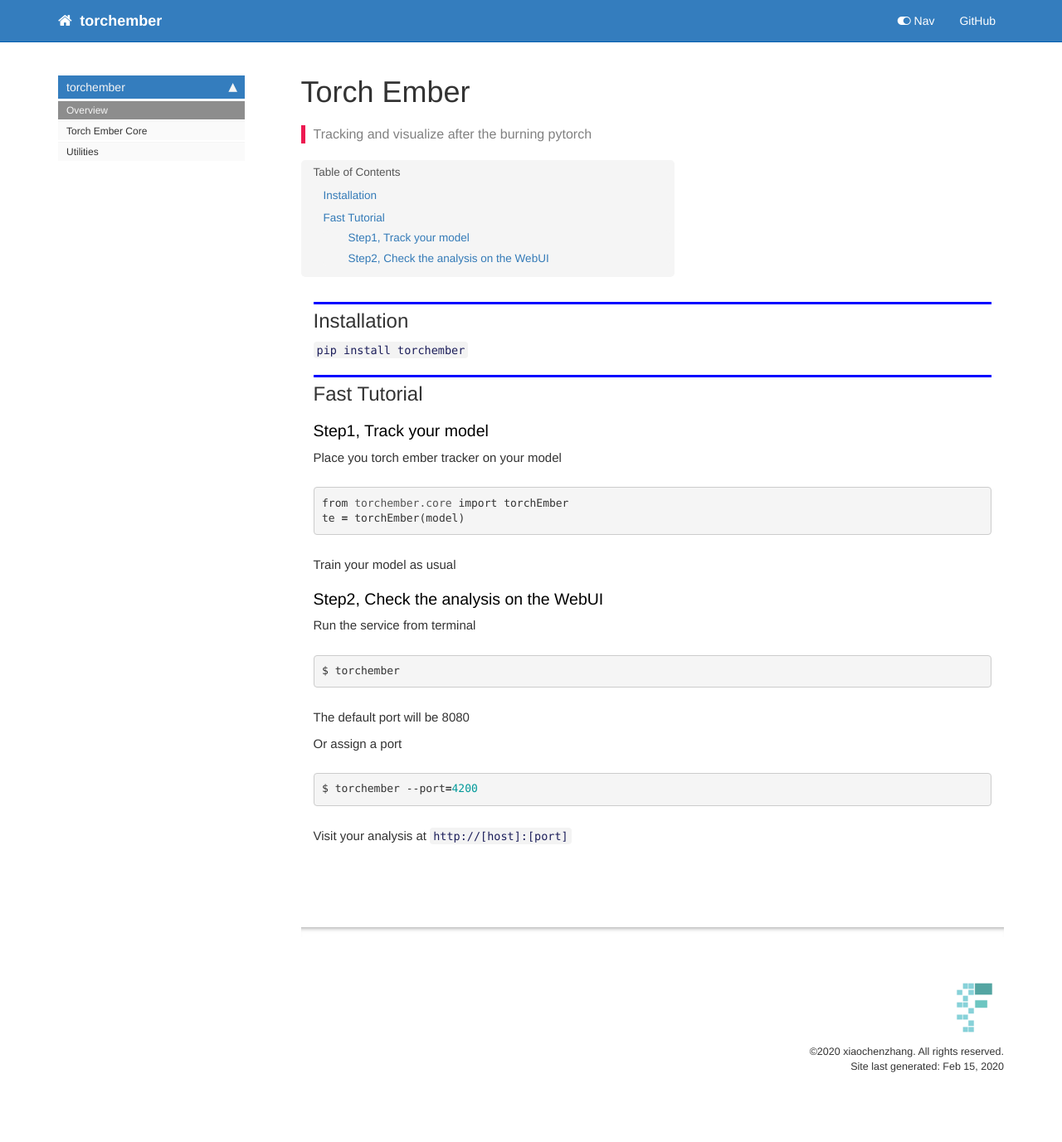
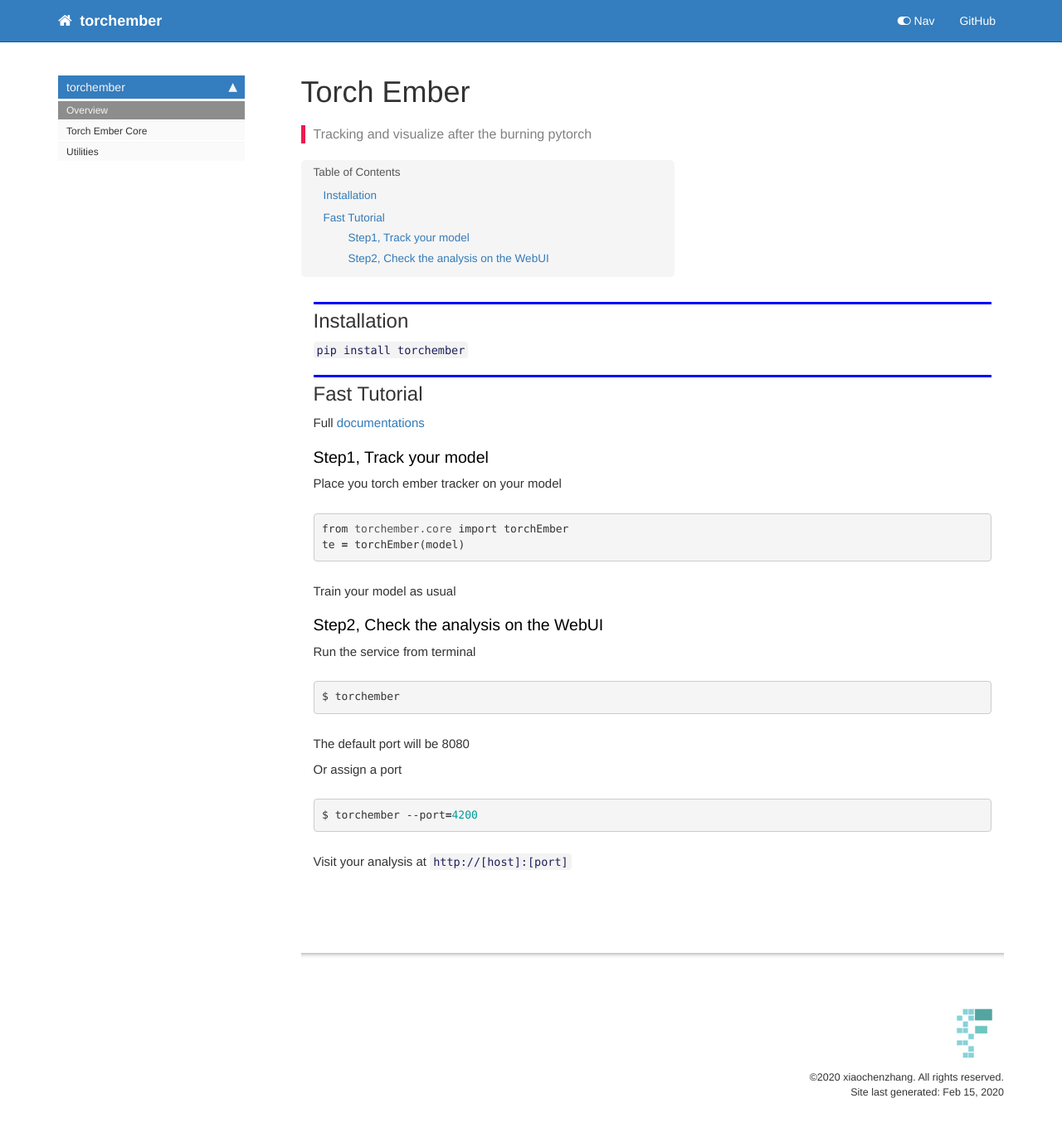
Before and after one commit to raynardj/torchember, a Jekyll site: the page built from docs/index.html, in a window 1280 px wide. Shown: the whole page at 83% size. Built offline with Jekyll 4.4.1, drawn with Linux system fonts in a browser that asks for light colours; nearby versions of some CDN libraries; comment, search, counter and statistics services are not loaded; before the commit the page ends 1346 px from its top, so only the background shows below that.

Commit message:
installation and docs

```diff
--- a/docs/index.html
+++ b/docs/index.html
@@ -33,6 +33,13 @@ summary: "Tracking and visualize after the burning pytorch"
 <div class="cell border-box-sizing text_cell rendered"><div class="inner_cell">
 <div class="text_cell_render border-box-sizing rendered_html">
 <h2 id="Fast-Tutorial">Fast Tutorial<a class="anchor-link" href="#Fast-Tutorial">&#182;</a></h2>
+</div>
+</div>
+</div>
+<div class="cell border-box-sizing text_cell rendered"><div class="inner_cell">
+<div class="text_cell_render border-box-sizing rendered_html">
+<p>Full <a href="https://raynardj.github.io/torchember/">documentations</a></p>
+
 </div>
 </div>
 </div>
```
Also changed, not shown: README.md, 1 other file.
